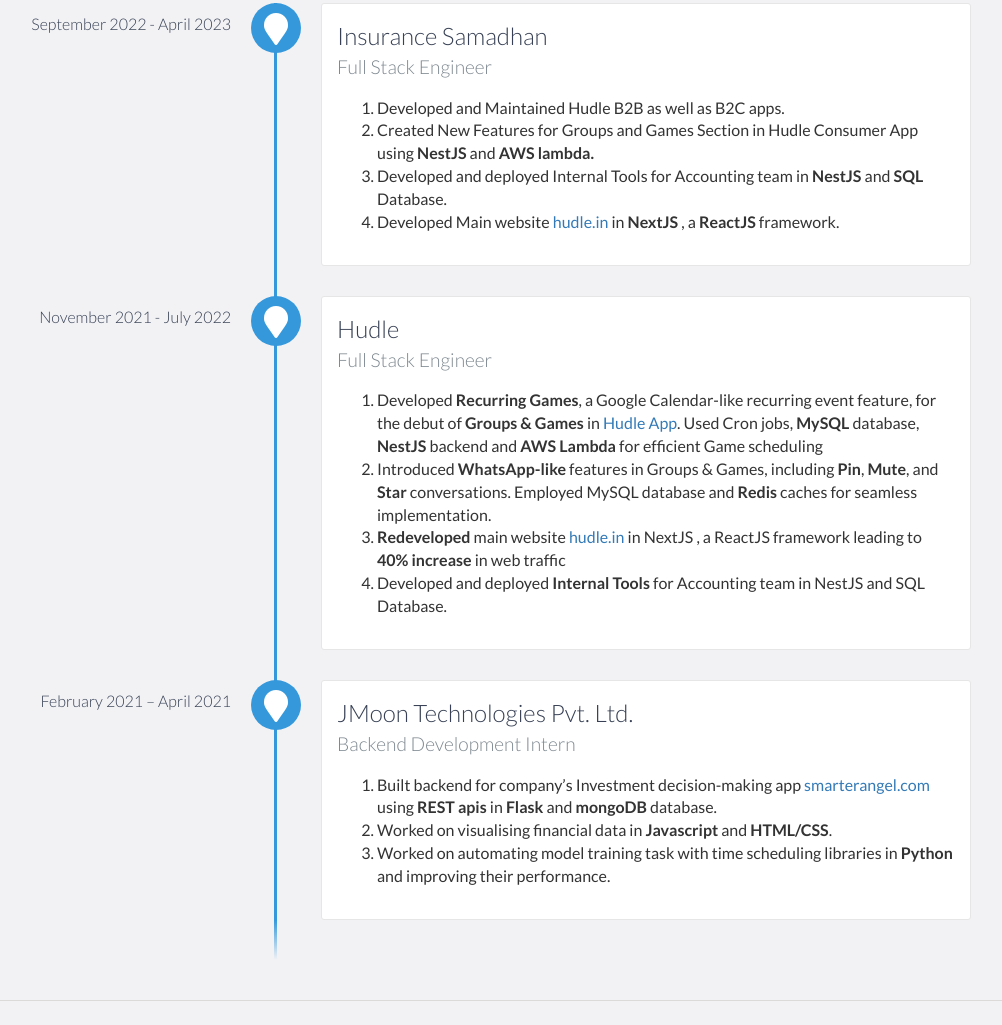
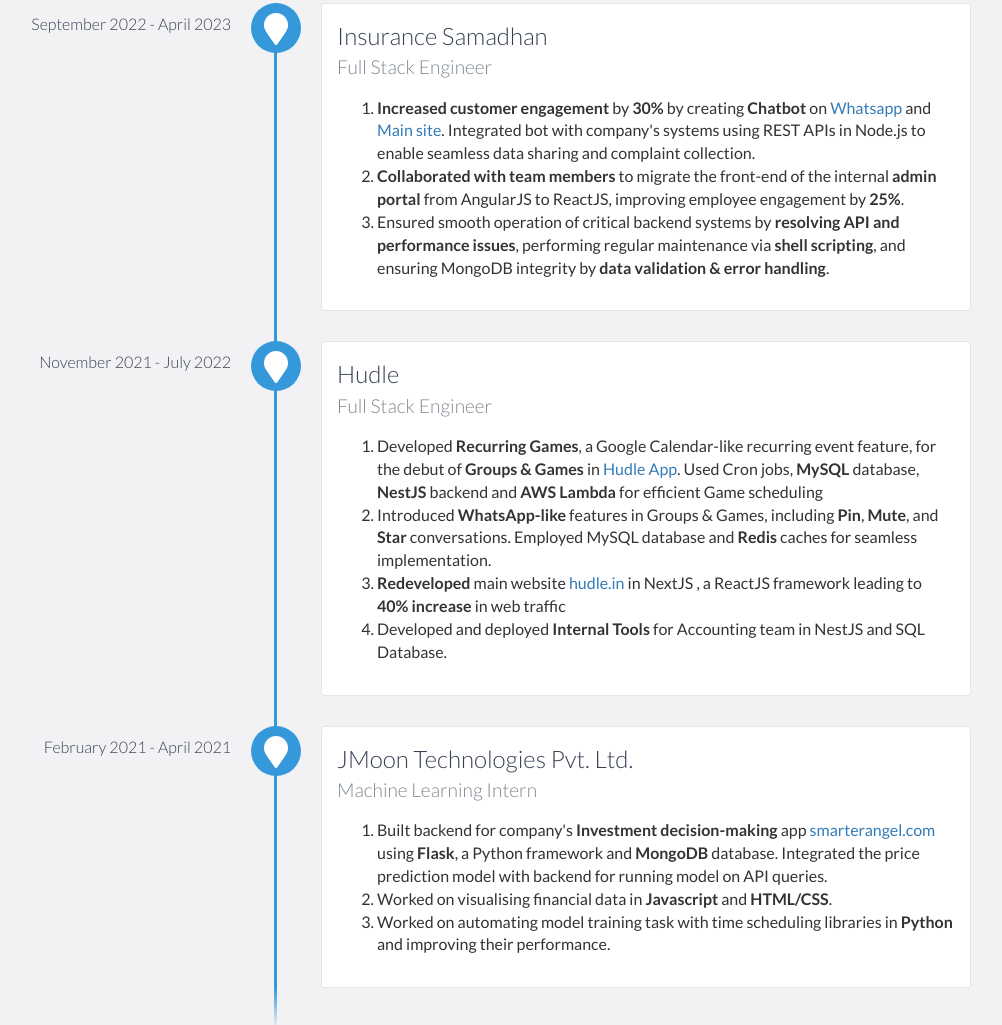
Before and after one commit to abhinavtembulkar/abhinavtembulkar, a website: page index.html in a window 1280 px wide. Shown: the part 1218-2243 px from the top of the page, without its empty margins (169-1171 px from the left). Drawn offline with nearby package versions, Linux system fonts and the light colour scheme.

Commit message:
Updating all work experiences

```diff
--- a/index.html
+++ b/index.html
@@ -64,11 +64,12 @@
                             class="fas fa-file-word-o" style="font-size: 2em;"></i>
                     </a>
 
-                    <a href="https://www.linkedin.com/in/abhinav-tembulkar-12b665150/" style="color: white; margin-right: 3rem;"><i
-                            class="fab fa-linkedin" style="font-size: 2em;"></i></a>
+                    <a href="https://www.linkedin.com/in/abhinav-tembulkar-12b665150/"
+                        style="color: white; margin-right: 3rem;"><i class="fab fa-linkedin"
+                            style="font-size: 2em;"></i></a>
 
-                    <a href="https://github.com/abhinavtembulkar" style="color: white; margin-right: 3rem;"><i class="fab fa-github"
-                            style="font-size: 2em;"></i></a>
+                    <a href="https://github.com/abhinavtembulkar" style="color: white; margin-right: 3rem;"><i
+                            class="fab fa-github" style="font-size: 2em;"></i></a>
                 </div>
             </div>
         </div>
@@ -97,7 +98,11 @@
                 </div>
                 <div class="col-md-8">
                     <p>
-                        Hi! I'm a Tech enthusiast and BTech Computer Science graduate with 1.5 years of web development experience in startups. Transitioning toward Artificial Intelligence and Machine Learning, I'm actively pursuing specialized coursework in Python, TensorFlow, and Scikit-learn via platforms like Coursera. Engaged in real-world projects focusing on face recognition and computer vision, I'm leveraging my problem-solving skills to innovate in these dynamic AI/ML fields.
+                        Hi! I'm a Tech enthusiast and BTech Computer Science graduate with 1.5 years of web development
+                        experience in startups. Transitioning toward Artificial Intelligence and Machine Learning, I'm
+                        actively pursuing specialized coursework in Python, TensorFlow, and Scikit-learn via platforms
+                        like Coursera. Engaged in real-world projects focusing on face recognition and computer vision,
+                        I'm leveraging my problem-solving skills to innovate in these dynamic AI/ML fields.
                     </p>
                 </div>
             </div>
@@ -112,14 +117,20 @@
                 <h3>Insurance Samadhan</h3>
                 <h4>Full Stack Engineer</h4>
                 <ol>
-                    <li>Developed and Maintained Hudle B2B as well as B2C apps.</li>
-                    <li>Created New Features for Groups and Games Section in Hudle Consumer App using <b>NestJS</b> and
-                        <b>AWS lambda.</b>
+                    <li><b>Increased customer engagement</b> by <b>30%</b> by creating <b>Chatbot</b> on <a
+                            href="https://api.whatsapp.com/send?phone=+919910998252&text=Hi/"
+                            target="_blank">Whatsapp</a> and <a href="https://www.insurancesamadhan.com/"
+                            target="_blank">Main site</a>. Integrated bot
+                        with company's systems using REST APIs in Node.js to enable seamless data sharing and complaint
+                        collection.</li>
+                    <li><b>Collaborated with team members</b> to migrate the front-end of the internal <b>admin
+                            portal</b> from AngularJS to
+                        ReactJS, improving employee engagement by <b>25%</b>.
                     </li>
-                    <li>Developed and deployed Internal Tools for Accounting team in <b>NestJS</b> and <b>SQL</b>
-                        Database.</li>
-                    <li>Developed Main website <a href="https://www.hudle.in/" target="_blank">hudle.in</a> in
-                        <b>NextJS</b> , a <b>ReactJS</b> framework.
+                    <li>Ensured smooth operation of critical backend systems by <b>resolving API and performance
+                            issues</b>, performing regular
+                        maintenance via <b>shell scripting</b>, and ensuring MongoDB integrity by <b>data validation &
+                            error handling</b>.
                     </li>
                 </ol>
             </div>
@@ -127,24 +138,31 @@
                 <h3>Hudle</h3>
                 <h4>Full Stack Engineer</h4>
                 <ol>
-                    <li>Developed <b>Recurring Games</b>, a Google Calendar-like recurring event feature, for the debut of <b>Groups & Games</b> in
-                        <a href="https://play.google.com/store/apps/details?id=com.hudle.consumer.app" target="_blank">Hudle App</a>. Used Cron jobs, <b>MySQL</b> database, <b>NestJS</b> backend and <b>AWS Lambda</b> for efficient Game scheduling</li>
-                    <li>Introduced <b>WhatsApp-like</b> features in Groups & Games, including <b>Pin</b>, <b>Mute</b>, and <b>Star</b> conversations. Employed
+                    <li>Developed <b>Recurring Games</b>, a Google Calendar-like recurring event feature, for the debut
+                        of <b>Groups & Games</b> in
+                        <a href="https://play.google.com/store/apps/details?id=com.hudle.consumer.app"
+                            target="_blank">Hudle App</a>. Used Cron jobs, <b>MySQL</b> database, <b>NestJS</b> backend
+                        and <b>AWS Lambda</b> for efficient Game scheduling
+                    </li>
+                    <li>Introduced <b>WhatsApp-like</b> features in Groups & Games, including <b>Pin</b>, <b>Mute</b>,
+                        and <b>Star</b> conversations. Employed
                         MySQL database and <b>Redis</b> caches for seamless implementation.</li>
-                    <li><b>Redeveloped</b> main website <a href="https://hudle.in/" target="_blank">hudle.in</a> in NextJS , a ReactJS framework leading to <b>40% increase</b> in web traffic
+                    <li><b>Redeveloped</b> main website <a href="https://hudle.in/" target="_blank">hudle.in</a> in
+                        NextJS , a ReactJS framework leading to <b>40% increase</b> in web traffic
                     </li>
-                    <li>Developed and deployed <b>Internal Tools</b> for Accounting team in NestJS and SQL Database.</li>
+                    <li>Developed and deployed <b>Internal Tools</b> for Accounting team in NestJS and SQL Database.
+                    </li>
                 </ol>
             </div>
-            <div data-date="February 2021 – April 2021">
+            <div data-date="February 2021 - April 2021">
                 <h3>JMoon Technologies Pvt. Ltd.</h3>
-                <h4>Backend Development Intern</h4>
+                <h4>Machine Learning Intern</h4>
                 <ol>
-                    <li>Built backend for company’s Investment decision-making app
-                        <a href="https://www.smarterangel.com/public/" target="_blank">smarterangel.com</a> using
-                        <b>REST
-                            apis</b> in <b>Flask</b> and <b>mongoDB</b> database.
-                    </li>
+                    <li>Built backend for company's <b>Investment decision-making</b> app <a
+                            href="https://www.smarterangel.com/public/" target="_blank">smarterangel.com</a> using
+                        <b>Flask</b>, a Python framework
+                        and <b>MongoDB</b> database. Integrated the price prediction model with backend for running
+                        model on API queries.</li>
                     <li>Worked on visualising financial data in <b>Javascript</b> and <b>HTML/CSS</b>.</li>
                     <li>Worked on automating model training task with time scheduling
                         libraries in <b>Python</b> and improving their performance.</li>
```
